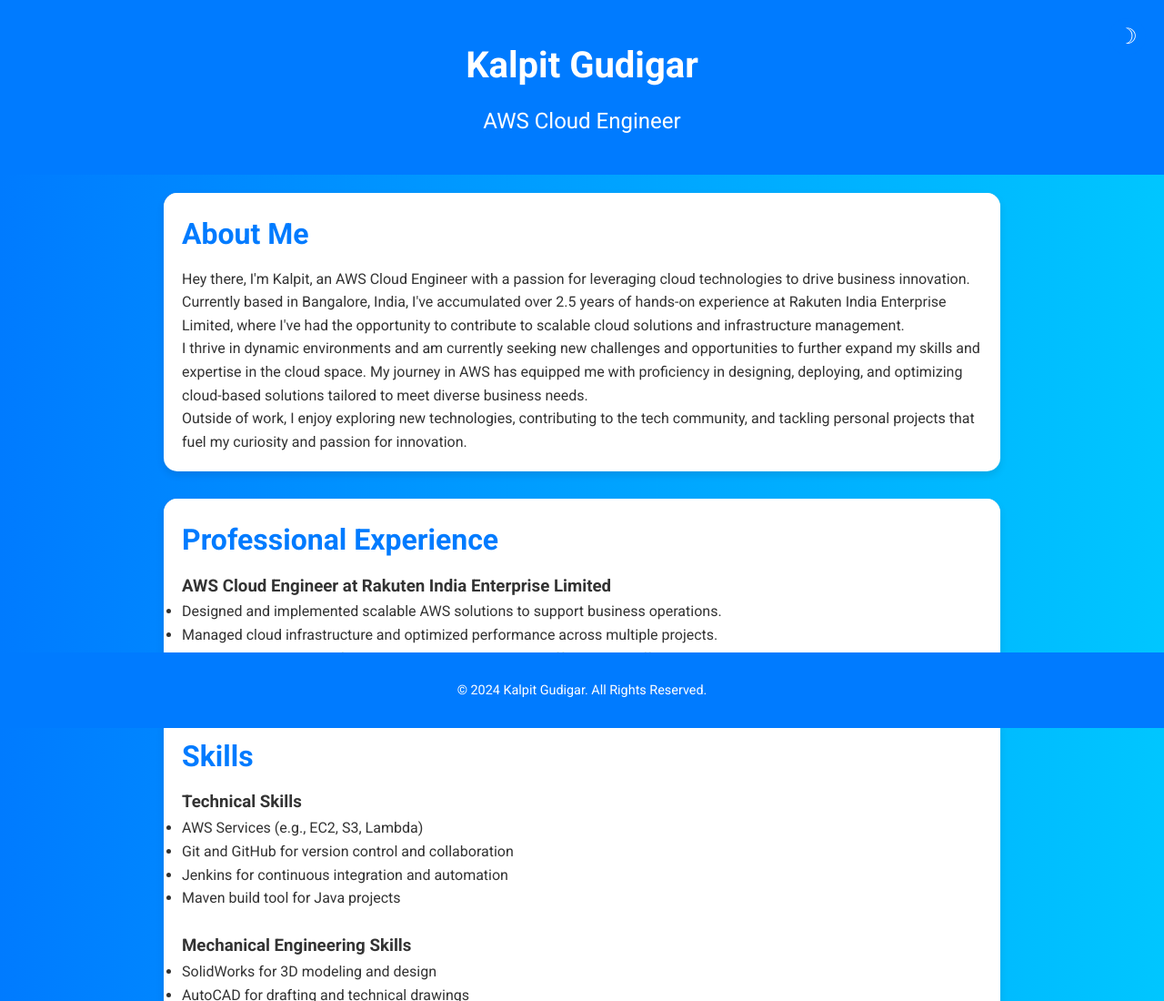
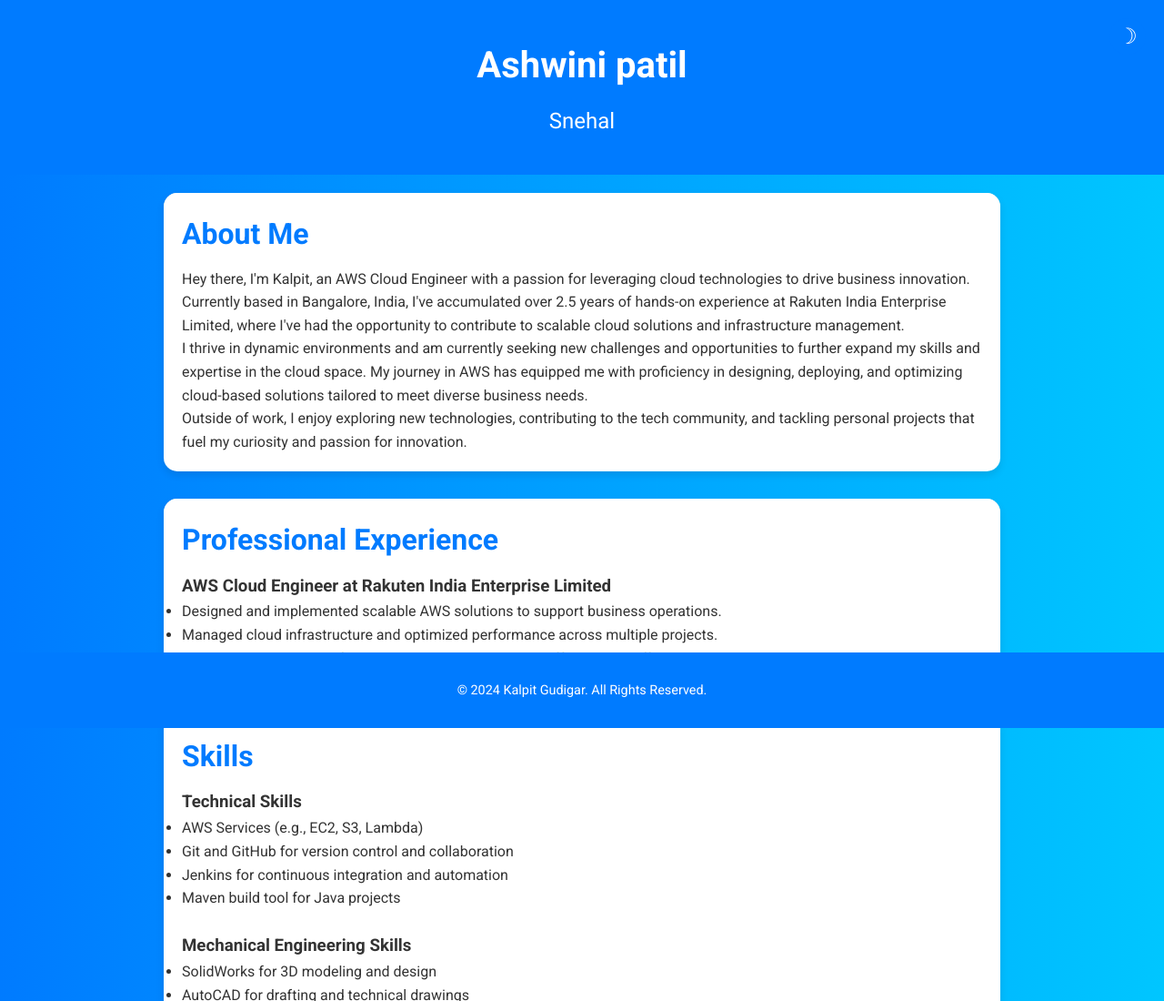
Before and after one commit to KalpitG-gh/AboutMeWebsite, a plain HTML site: page index.html in a window 1280 px wide. Shown: the top 1100 px of the page at 91% size. Drawn offline with Linux system fonts and the light colour scheme.

Commit message:
Update index.html

```diff
--- a/index.html
+++ b/index.html
@@ -11,8 +11,8 @@
 
     <header>
         <div class="container">
-            <h1>Kalpit Gudigar</h1>
-            <p>AWS Cloud Engineer</p>
+            <h1>Ashwini patil</h1>
+            <p>Snehal</p>
         </div>
     </header>
 
```
